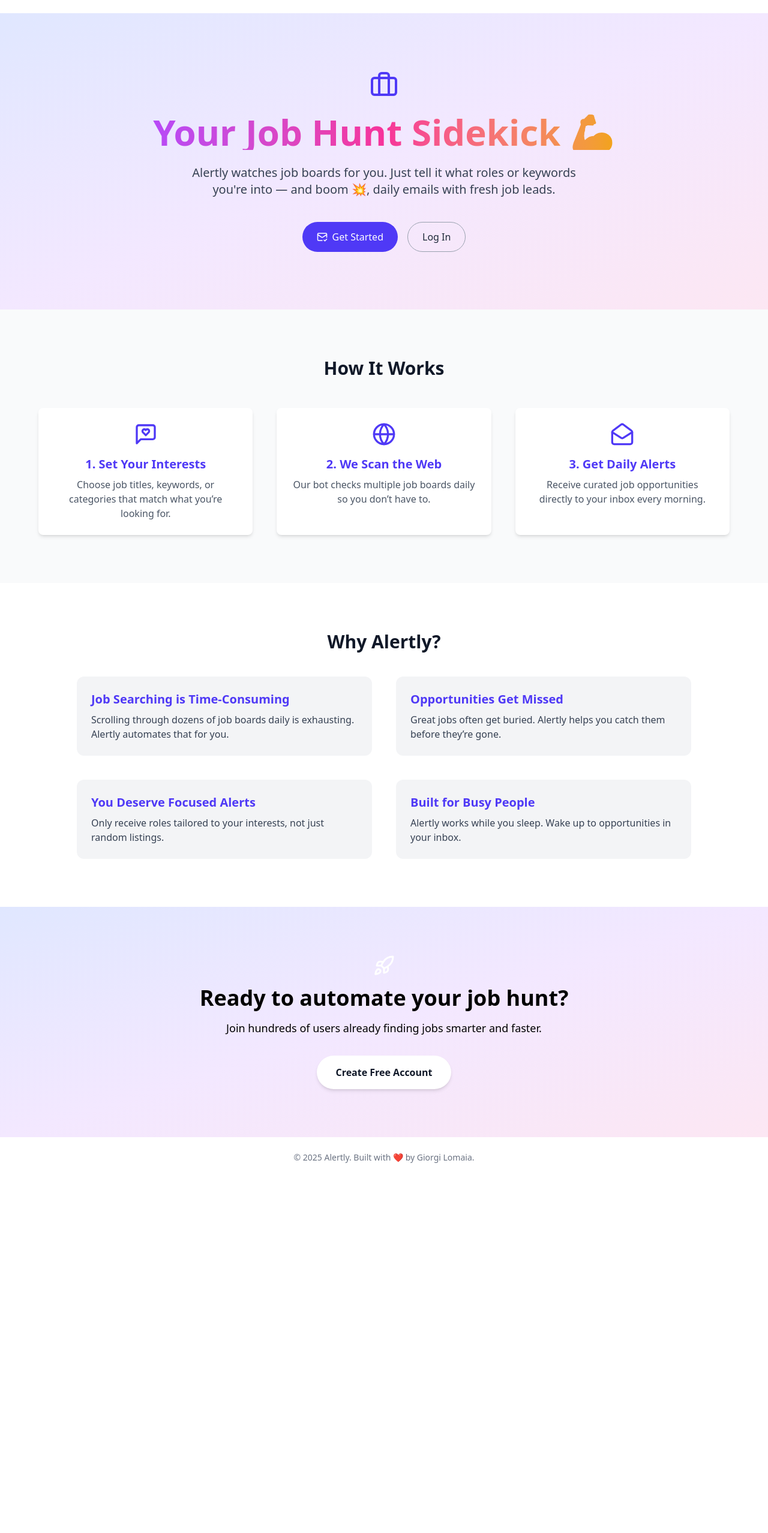
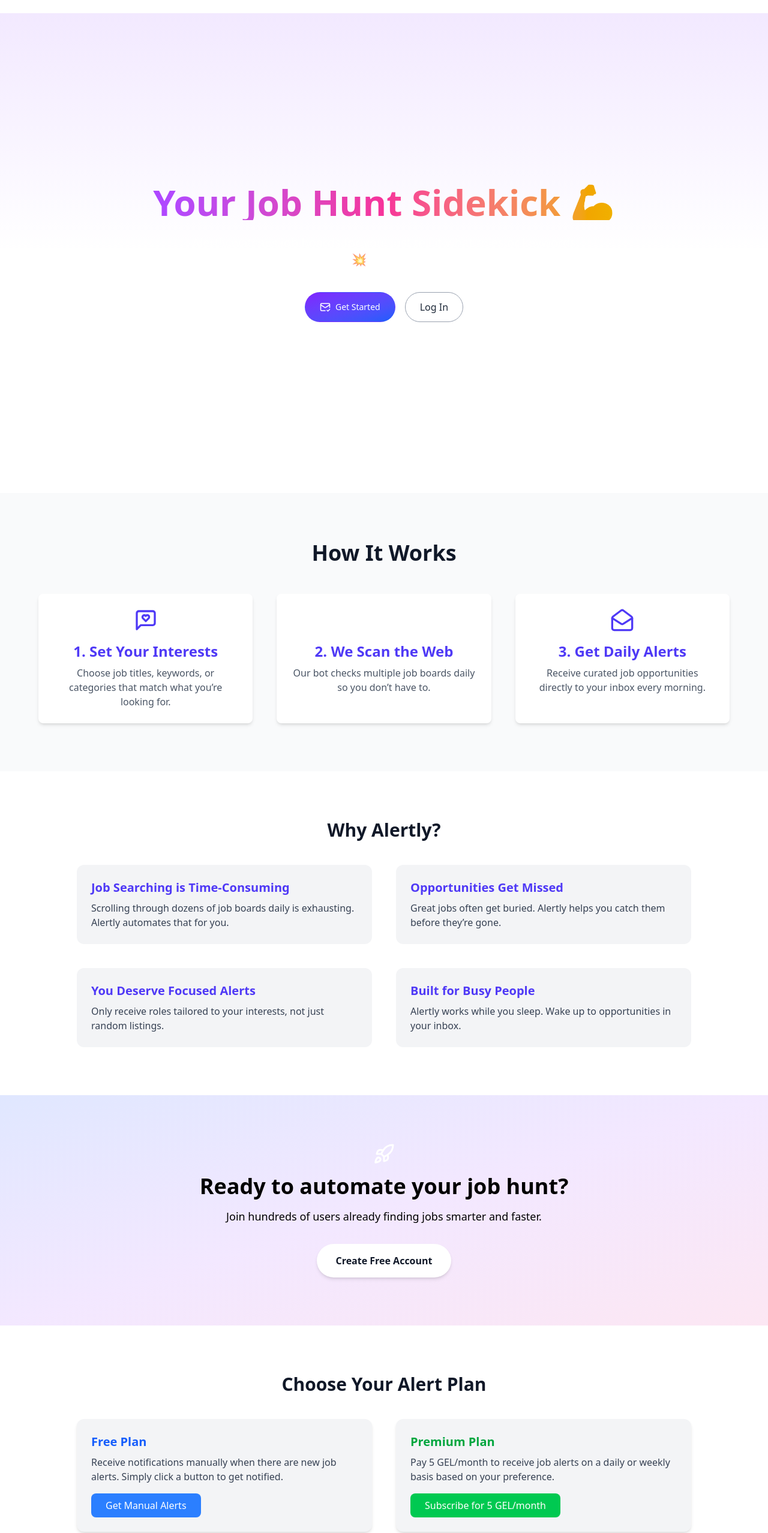
Before and after one commit to lomaia17/alertly, a Next.js app: page / in a window 1280 px wide. Shown: the part 50-2606 px from the top of the page at 60% size. Before the commit the page ends 2014 px from the top, so only its background shows below. Built offline with nearby package versions, Linux system fonts and the light colour scheme; no server answers.

Commit message:
Added new block

```diff
--- /dev/null
+++ b/src/app/components/AlertPlans.tsx
@@ -0,0 +1,32 @@
+import Link from 'next/link';
+
+
+export default function AlertPlans() {
+    return (
+      <section className="py-20 px-6 bg-white dark:bg-black text-center">
+        <h2 className="text-3xl font-bold mb-10 text-gray-900 dark:text-white">Choose Your Alert Plan</h2>
+
+        <div className="grid md:grid-cols-2 gap-10 max-w-5xl mx-auto text-left">
+          {/* Free Plan */}
+          <div className="bg-gray-100 dark:bg-gray-800 p-6 rounded-xl shadow-md">
+            <h3 className="text-xl font-semibold mb-2 text-blue-600 dark:text-blue-400">Free Plan</h3>
+            <p className="text-gray-700 dark:text-gray-300 mb-4">Receive notifications manually when there are new job alerts. Simply click a button to get notified.</p>
+            <Link href="/dashboard">
+                <button className="px-6 py-2 bg-blue-500 text-white rounded-lg hover:bg-blue-600 focus:outline-none focus:ring-2 focus:ring-blue-300 cursor-pointer">
+                Get Manual Alerts
+                </button>
+            </Link>
+          </div>
+
+          {/* Premium Plan */}
+          <div className="bg-gray-100 dark:bg-gray-800 p-6 rounded-xl shadow-md">
+            <h3 className="text-xl font-semibold mb-2 text-green-600 dark:text-green-400">Premium Plan</h3>
+            <p className="text-gray-700 dark:text-gray-300 mb-4">Pay 5 GEL/month to receive job alerts on a daily or weekly basis based on your preference.</p>
+            <button className="px-6 py-2 bg-green-500 text-white rounded-lg hover:bg-green-600 focus:outline-none focus:ring-2 focus:ring-green-300 cursor-pointer">
+              Subscribe for 5 GEL/month
+            </button>
+          </div>
+        </div>
+      </section>
+    );
+  }
--- a/src/app/components/Hero.tsx
+++ b/src/app/components/Hero.tsx
@@ -1,31 +1,30 @@
 // components/Hero.tsx
+
 import { Briefcase, MailCheck } from 'lucide-react';
 
 export default function Hero() {
   return (
-    <section className="relative overflow-hidden py-24 px-6 text-center bg-gradient-to-br from-indigo-100 via-purple-100 to-pink-100 dark:from-gray-900 dark:via-gray-800 dark:to-gray-900">
+    <section className="relative overflow-hidden h-screen py-48 px-6 text-center bg-gradient-to-b from-violet-600/10 via-transparent">
       {/* Decorative Blobs */}
       <div className="absolute top-0 left-0 w-96 h-96 bg-purple-300 opacity-30 rounded-full blur-3xl -z-10"></div>
       <div className="absolute bottom-0 right-0 w-96 h-96 bg-yellow-300 opacity-20 rounded-full blur-3xl -z-10"></div>
 
-      <div className="max-w-4xl mx-auto">
-        <div className="flex justify-center mb-6">
-          <Briefcase size={48} className="text-indigo-600 dark:text-indigo-400" />
-        </div>
-
+      <div className="max-w-4xl mx-auto flex flex-col items-center justify-center h-full">
+        {/* Title */}
         <h1 className="text-4xl sm:text-6xl font-extrabold bg-gradient-to-r from-purple-500 via-pink-500 to-yellow-500 text-transparent bg-clip-text">
           Your Job Hunt Sidekick 🦾
         </h1>
 
-        <p className="mt-6 text-lg sm:text-xl max-w-2xl mx-auto text-gray-700 dark:text-gray-300">
-          Alertly watches job boards for you. Just tell it what roles or keywords you&apos;re into — and boom 💥,
-          daily emails with fresh job leads.
+        {/* Description */}
+        <p className="mt-6 text-lg sm:text-xl max-w-2xl mx-auto text-white/70">
+          Alertly watches job boards for you. Just tell it what roles or keywords you're into — and boom 💥, daily emails with fresh job leads.
         </p>
 
+        {/* Buttons */}
         <div className="mt-10 flex flex-col sm:flex-row gap-4 justify-center">
           <a
             href="/register"
-            className="flex items-center justify-center gap-2 px-6 py-3 bg-indigo-600 text-white rounded-full font-medium hover:bg-indigo-700 transition"
+            className="flex items-center justify-center gap-2 px-6 py-3 bg-gradient-to-tl from-blue-600 to-violet-600 shadow-lg shadow-transparent hover:shadow-blue-700/50 border border-transparent text-white text-sm font-medium rounded-full focus:outline-hidden focus:shadow-blue-700/50"
           >
             <MailCheck size={18} />
             Get Started
--- a/src/app/components/HowItWorks.tsx
+++ b/src/app/components/HowItWorks.tsx
@@ -6,31 +6,31 @@
     {
       title: '1. Set Your Interests',
       desc: 'Choose job titles, keywords, or categories that match what you’re looking for.',
-      icon: <MessageSquareHeart size={40} className="text-indigo-600 dark:text-indigo-400 mb-4 mx-auto" />,
+      icon: <MessageSquareHeart size={40} className="text-indigo-600 dark:text-white mb-4 mx-auto" />,
     },
     {
       title: '2. We Scan the Web',
       desc: 'Our bot checks multiple job boards daily so you don’t have to.',
-      icon: <Globe size={40} className="text-indigo-600 dark:text-indigo-400 mb-4 mx-auto" />,
+      icon: <Globe size={40} className="text-white dark:text-white mb-4 mx-auto" />,
     },
     {
       title: '3. Get Daily Alerts',
       desc: 'Receive curated job opportunities directly to your inbox every morning.',
-      icon: <MailOpen size={40} className="text-indigo-600 dark:text-indigo-400 mb-4 mx-auto" />,
+      icon: <MailOpen size={40} className="text-indigo-600 dark:text-white mb-4 mx-auto" />,
     },
   ];
 
   return (
     <section className="py-20 px-6 bg-gray-50 dark:bg-gray-900 text-center">
-      <h2 className="text-3xl font-bold mb-12 text-gray-900 dark:text-white">How It Works</h2>
+      <h2 className="text-3xl sm:text-4xl font-bold mb-12 text-gray-900 dark:text-white">How It Works</h2>
       <div className="grid md:grid-cols-3 gap-10 max-w-6xl mx-auto">
         {steps.map((step, index) => (
-          <div key={index} className="p-6 rounded-lg bg-white dark:bg-gray-800 shadow-md hover:shadow-xl transition">
+          <div key={index} className="p-6 rounded-lg bg-white dark:bg-gray-800 shadow-md hover:shadow-xl transition-all">
             {step.icon}
-            <h3 className="text-xl font-semibold text-indigo-600 dark:text-indigo-400 mb-2">
+            <h3 className="text-xl sm:text-2xl font-semibold text-indigo-600 dark:text-indigo-400 mb-2">
               {step.title}
             </h3>
-            <p className="text-gray-600 dark:text-gray-300">{step.desc}</p>
+            <p className="text-gray-600 dark:text-gray-300 text-sm sm:text-base">{step.desc}</p>
           </div>
         ))}
       </div>
--- a/src/app/page.tsx
+++ b/src/app/page.tsx
@@ -2,6 +2,7 @@
 import Hero from './components/Hero';
 import HowItWorks from './components/HowItWorks';
 import ProblemSolver from './components/ProblemSolves';
+import AlertPlans from './components/AlertPlans';
 import CTA from './components/CTA';
 import Footer from './components/Footer';
 
@@ -36,6 +37,7 @@
       <HowItWorks />
       <ProblemSolver />
       <CTA />
+      <AlertPlans />
       <Footer />
     </main>
   );
```
Also changed, not shown: src/app/globals.css (line endings or trailing spaces).
